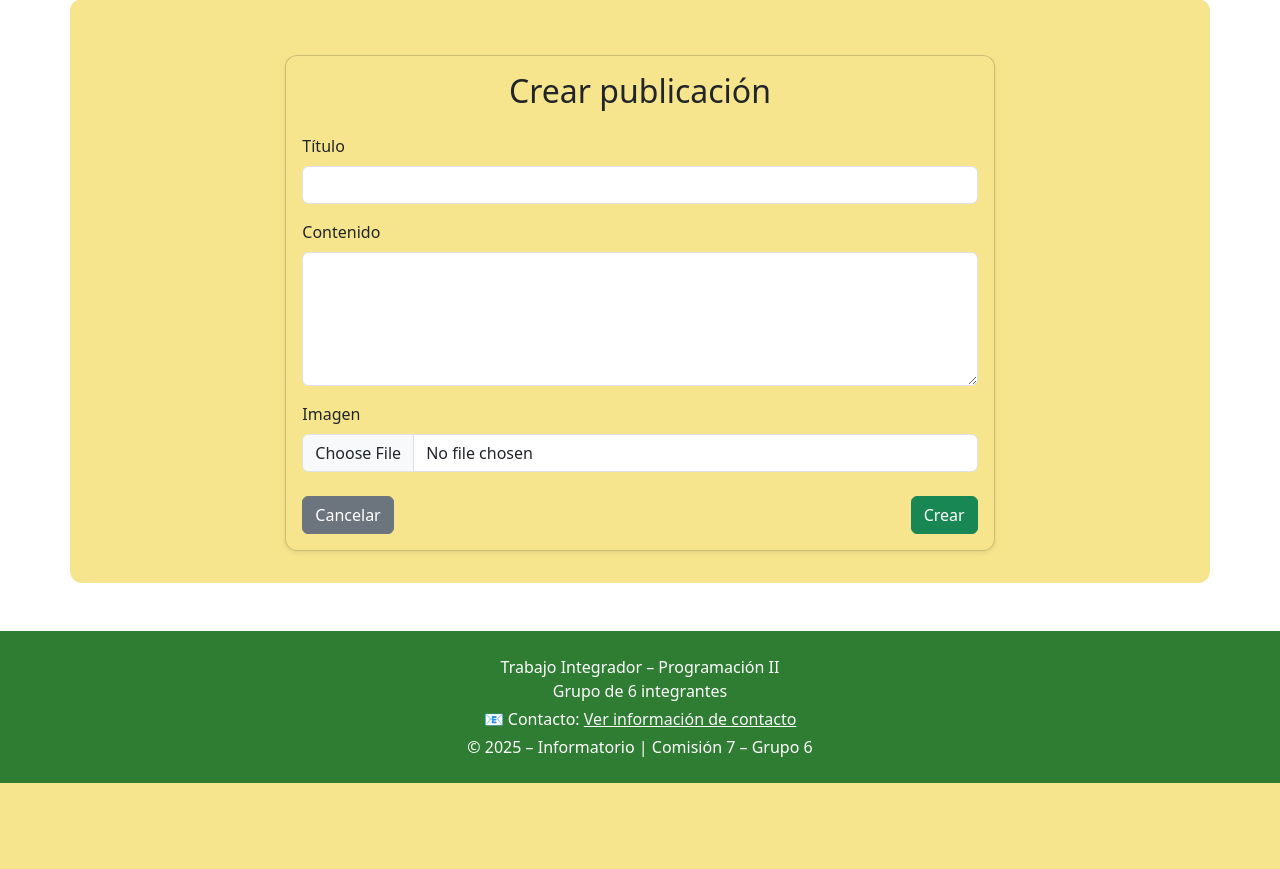
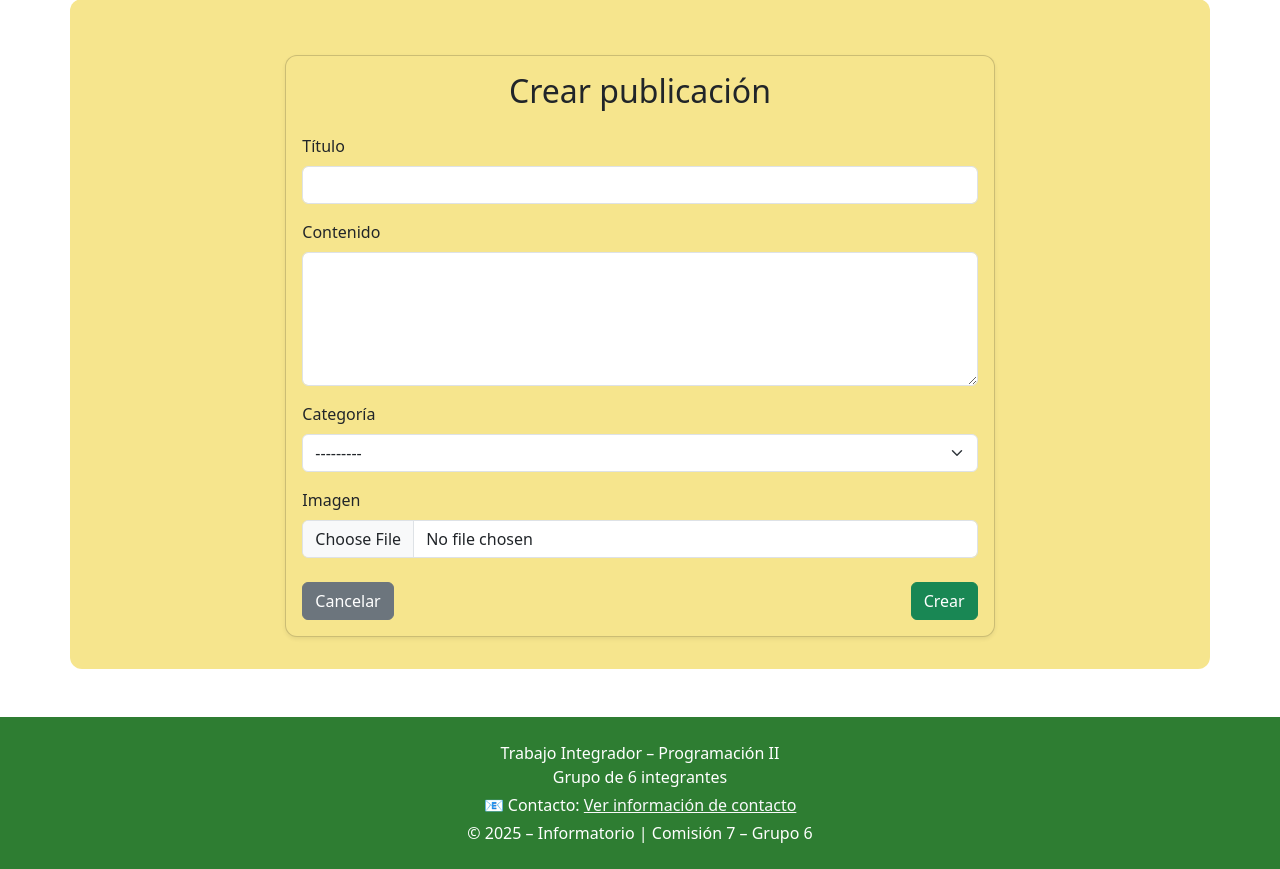
Before and after one commit to Dexter662/Grupo6-Etapa2-Com7-Proyecto-Final, a Django app: page /posts/crear/ in a window 1280 px wide. Shown: the part 81-950 px from the top of the page. Before the commit the page ends 864 px from the top, so only its background shows below. Run offline with Django 5.2, Linux system fonts and the light colour scheme; a user stored in the database is signed in; tables that the repository leaves empty hold one stand-in row (values such as "Sample post").

Commit message:
agregado select categorias

```diff
--- a/apps/posts/forms.py
+++ b/apps/posts/forms.py
@@ -4,13 +4,11 @@
 class PostForm(forms.ModelForm):
     class Meta:
         model = Post
-        fields = ['title', 'content', 'image']
+        fields = ['title', 'content', 'categoria', 'image']  # incluimos categoria
         widgets = {
             'title': forms.TextInput(attrs={'class': 'form-control'}),
-            'content': forms.Textarea(attrs={
-                'class': 'form-control',
-                'rows': 5
-            }),
+            'content': forms.Textarea(attrs={'class': 'form-control', 'rows': 5}),
+            'categoria': forms.Select(attrs={'class': 'form-select'}),  # select bootstrap
             'image': forms.ClearableFileInput(attrs={'class': 'form-control'}),
         }
 
--- a/templates/posts/post_form.html
+++ b/templates/posts/post_form.html
@@ -2,16 +2,13 @@
 {% load static %}
 
 {% block content %}
-
 <div class="row justify-content-center">
     <div class="col-md-8">
 
         <div class="card shadow-sm mt-4" style="background-color: #f6e58d;">
             <div class="card-body">
 
-                <h2 class="card-title text-center mb-4">
-                    {{ accion }} publicación
-                </h2>
+                <h2 class="card-title text-center mb-4">{{ accion }} publicación</h2>
 
                 <form method="post" enctype="multipart/form-data">
                     {% csrf_token %}
@@ -20,9 +17,7 @@
                         <label class="form-label">Título</label>
                         {{ form.title }}
                         {% if form.title.errors %}
-                            <div class="text-danger small">
-                                {{ form.title.errors }}
-                            </div>
+                            <div class="text-danger small">{{ form.title.errors }}</div>
                         {% endif %}
                     </div>
 
@@ -30,9 +25,15 @@
                         <label class="form-label">Contenido</label>
                         {{ form.content }}
                         {% if form.content.errors %}
-                            <div class="text-danger small">
-                                {{ form.content.errors }}
-                            </div>
+                            <div class="text-danger small">{{ form.content.errors }}</div>
+                        {% endif %}
+                    </div>
+
+                    <div class="mb-3">
+                        <label class="form-label">Categoría</label>
+                        {{ form.categoria }}
+                        {% if form.categoria.errors %}
+                            <div class="text-danger small">{{ form.categoria.errors }}</div>
                         {% endif %}
                     </div>
 
@@ -40,11 +41,8 @@
                         <label class="form-label">Imagen</label>
                         {{ form.image }}
                         {% if form.image.errors %}
-                            <div class="text-danger small">
-                                {{ form.image.errors }}
-                            </div>
+                            <div class="text-danger small">{{ form.image.errors }}</div>
                         {% endif %}
-
                         {% if form.instance.image %}
                             <div class="mt-2">
                                 <p class="mb-1">Imagen actual:</p>
@@ -54,13 +52,8 @@
                     </div>
 
                     <div class="d-flex justify-content-between mt-4">
-                        <a href="{% url 'posts:lista' %}" class="btn btn-secondary">
-                            Cancelar
-                        </a>
-
-                        <button type="submit" class="btn btn-success">
-                            {{ accion }}
-                        </button>
+                        <a href="{% url 'posts:lista' %}" class="btn btn-secondary">Cancelar</a>
+                        <button type="submit" class="btn btn-success">{{ accion }}</button>
                     </div>
 
                 </form>
@@ -70,5 +63,4 @@
 
     </div>
 </div>
-
 {% endblock %}
```
